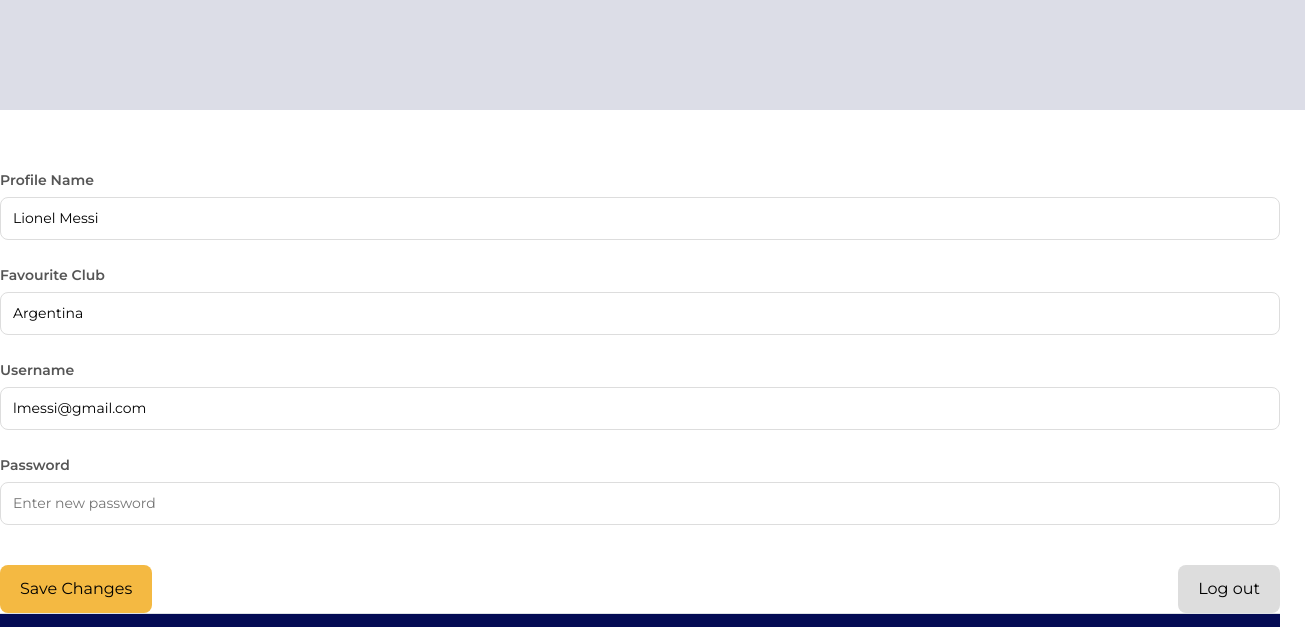
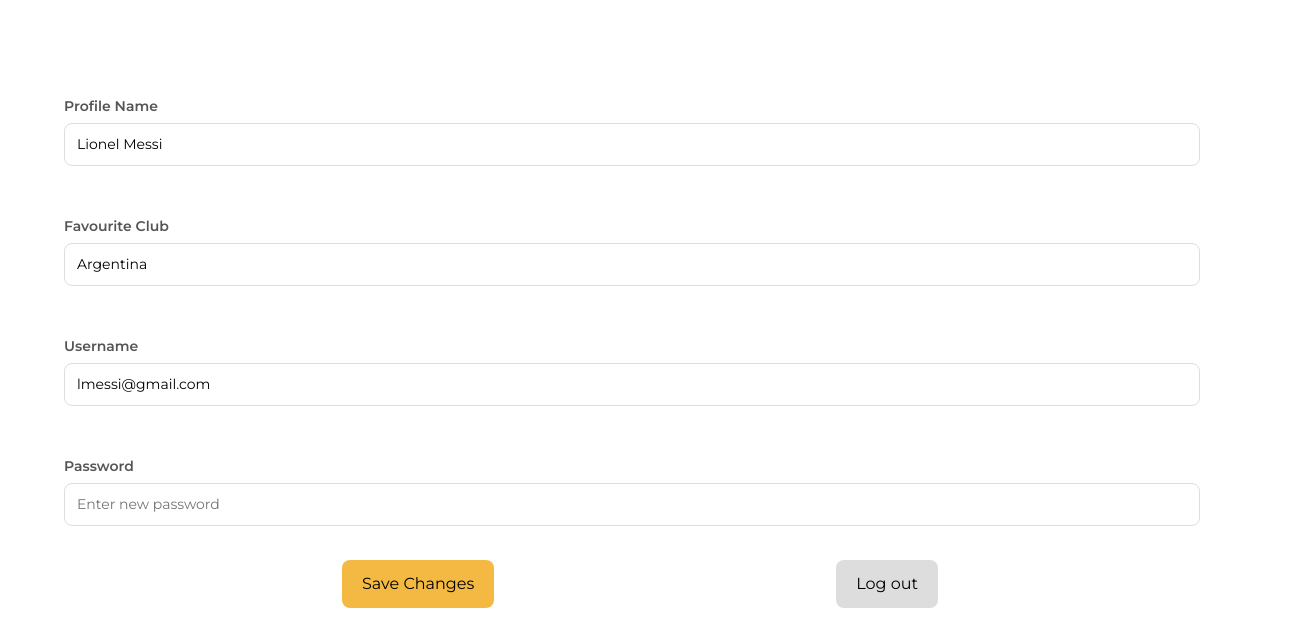
Before and after one commit to vishepa/1800_202610_BBY13, a website built with Vite: page account.html in a window 1280 px wide. Shown: the top 627 px of the page, 1305 px wide, since content can reach past the window. Built offline with nearby package versions, Linux system fonts and the light colour scheme; some packages are replaced by stand-ins of ours; no server answers.

Commit message:
add UI changes to the accounts page

```diff
--- a/account.html
+++ b/account.html
@@ -27,7 +27,7 @@
           <!-- <div class="avatar"></div> -->
         </div>
 
-        <div class="profile-item">
+        <div class="profile-item first-profile">
           <label>Profile Name</label>
           <input type="text" id="name" name="name" value="Lionel Messi" />
         </div>
--- a/styles/account-styles.css
+++ b/styles/account-styles.css
@@ -29,6 +29,10 @@
   position: relative;
   box-shadow: 0 10px 30px rgba(0, 0, 0, 0.3);
   padding: 40px 25px; */
+}
+
+form {
+  height: 89vh;
 }
 
 /* ================= LOGIN SCREEN ================= */
@@ -72,12 +76,11 @@
 
 /* ================= PROFILE SCREEN ================= */
 
-.profile-header {
+/* .profile-header {
   background: #dcdde7;
-  height: 150px;
-  margin: -40px -25px 60px -25px;
+  height: 32vh;
   position: relative;
-}
+} */
 
 .avatar {
   width: 100px;
@@ -100,7 +103,14 @@
 }
 
 .profile-item {
-  margin: 25px 0;
+  padding: 1rem 2rem;
+  margin-bottom: 3rem;
+  margin-left: 2rem;
+  margin-right: 3rem;
+}
+
+.first-profile {
+  padding-top: 6rem;
 }
 
 .profile-item {
@@ -117,8 +127,7 @@
 
 .profile-buttons {
   display: flex;
-  justify-content: space-between;
-  margin-top: 40px;
+  justify-content: space-evenly;
 }
 
 .btn-edit {
```
